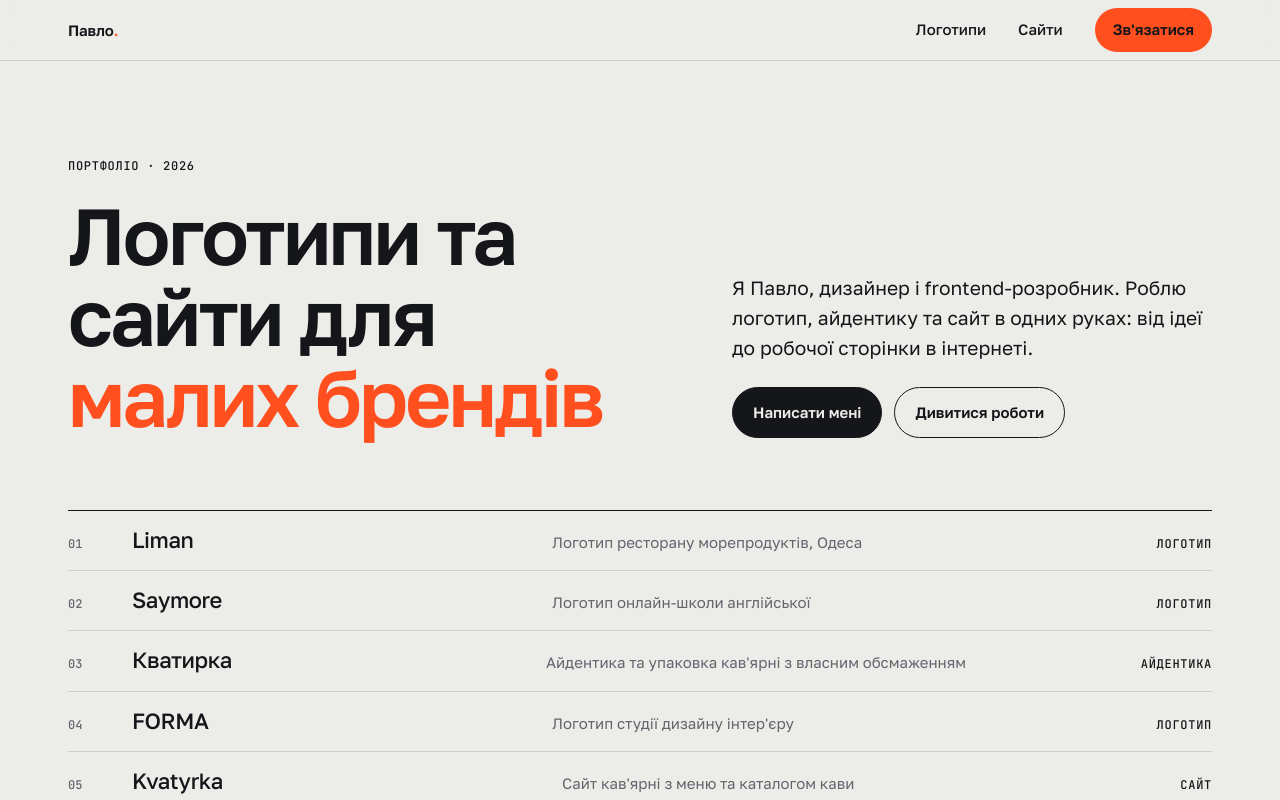
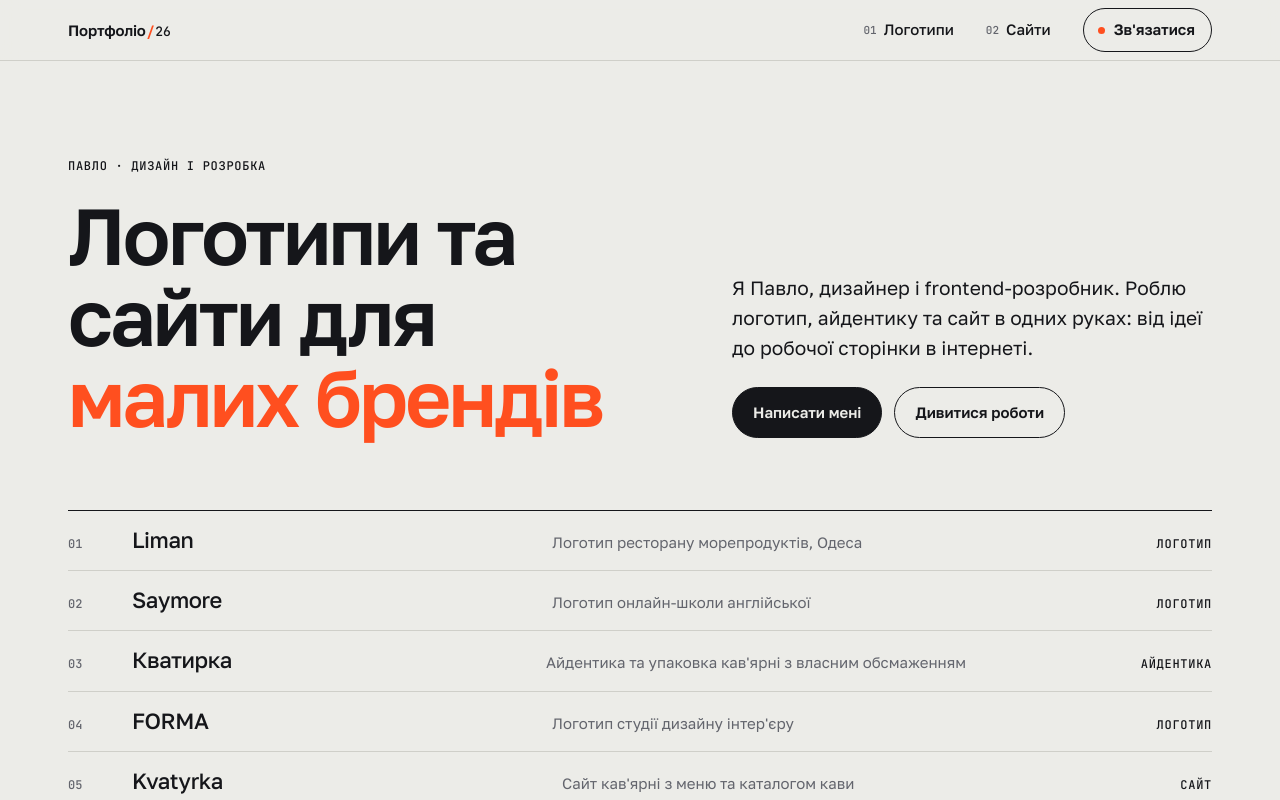
Before and after one commit to xalkiedsq-prog/pavlo-portfolio, a plain HTML site: page index.html in a window 1280 px wide. Shown: the top 800 px of the page. Drawn offline with Linux system fonts and the light colour scheme; a web font is replaced by a local one.

Commit message:
Redesign header

```diff
--- a/index.html
+++ b/index.html
@@ -37,13 +37,18 @@ a:focus-visible,button:focus-visible{outline:3px solid var(--accent);outline-off
 /* header */
 .top{position:sticky;top:0;z-index:5;background:color-mix(in srgb,var(--paper) 88%,transparent);backdrop-filter:blur(10px);border-bottom:1px solid var(--line)}
 .top .wrap{display:flex;align-items:center;justify-content:space-between;gap:16px;min-height:60px;flex-wrap:wrap}
-.brand{font:700 15px/1 var(--display);text-decoration:none;letter-spacing:-.01em}
-.brand span{color:var(--accent)}
-.nav{display:flex;gap:clamp(14px,3vw,32px);flex-wrap:wrap}
-.nav a{text-decoration:none;font-size:15px;font-weight:500}
-.nav a:hover{color:var(--accent)}
-.nav{align-items:center}
-.nav .nav-cta{display:inline-flex;align-items:center;min-height:44px;padding:0 18px;border-radius:999px;background:var(--accent);color:var(--ink);font-weight:600;transition:background .15s,color .15s}
+.brand{display:inline-flex;align-items:baseline;font:700 15px/1 var(--display);text-decoration:none;letter-spacing:-.01em}
+.brand span{color:var(--accent);margin:0 .08em}
+.brand b{font-weight:inherit}
+.brand small{font:500 13px/1 var(--mono);letter-spacing:0}
+.nav{display:flex;align-items:center;gap:clamp(6px,1.6vw,20px);flex-wrap:wrap}
+.nav a{position:relative;display:inline-flex;align-items:center;gap:7px;min-height:44px;padding:0 6px;text-decoration:none;font-size:15px;font-weight:500}
+.nav a i{font:500 11px/1 var(--mono);font-style:normal;color:var(--muted);transition:color .2s}
+.nav a:not(.nav-cta)::after{content:"";position:absolute;left:6px;right:6px;bottom:9px;height:1.5px;background:var(--accent);transform:scaleX(0);transform-origin:left;transition:transform .25s ease}
+.nav a:not(.nav-cta):hover::after,.nav a:not(.nav-cta):focus-visible::after{transform:scaleX(1)}
+.nav a:hover i{color:var(--accent)}
+.nav .nav-cta{gap:9px;padding:0 16px 0 14px;margin-left:6px;border:1.5px solid var(--ink);border-radius:999px;font-weight:600;transition:background .2s,color .2s}
+.nav .nav-cta::before{content:"";width:7px;height:7px;border-radius:50%;background:var(--accent)}
 .nav .nav-cta:hover{background:var(--ink);color:var(--paper)}
 
 /* hero */
@@ -145,17 +150,18 @@ dialog img{max-width:96vw;max-height:94vh;border-radius:4px;cursor:zoom-out}
   .g-kv,.g-site{grid-template-columns:1fr}
   .g-forma{grid-template-columns:repeat(2,minmax(0,1fr))}
 }
-@media (prefers-reduced-motion:reduce){html{scroll-behavior:auto}.shots img{transition:none}}
+@media (max-width:520px){.nav a i,.brand b{display:none}.nav{gap:2px}.nav a{padding:0 5px}.nav .nav-cta{padding:0 12px 0 11px;gap:7px;margin-left:4px}}
+@media (prefers-reduced-motion:reduce){html{scroll-behavior:auto}.shots img,.nav a::after{transition:none}}
 </style>
 </head>
 <body>
 
 <header class="top">
   <div class="wrap">
-    <a class="brand" href="#top">Павло<span>.</span></a>
+    <a class="brand" href="#top" aria-label="Портфоліо Павла, на початок">П<b>ортфоліо</b><span>/</span><small>26</small></a>
     <nav class="nav" aria-label="Розділи">
-      <a href="#logos">Логотипи</a>
-      <a href="#sites">Сайти</a>
+      <a href="#logos"><i>01</i>Логотипи</a>
+      <a href="#sites"><i>02</i>Сайти</a>
       <a class="nav-cta" href="#contact">Зв'язатися</a>
     </nav>
   </div>
@@ -165,7 +171,7 @@ dialog img{max-width:96vw;max-height:94vh;border-radius:4px;cursor:zoom-out}
   <section class="hero wrap">
     <div class="hero-grid">
       <div>
-        <span class="mono">Портфоліо · 2026</span>
+        <span class="mono">Павло · дизайн і розробка</span>
         <h1>Логотипи та сайти для <em>малих брендів</em></h1>
       </div>
       <div>
```
